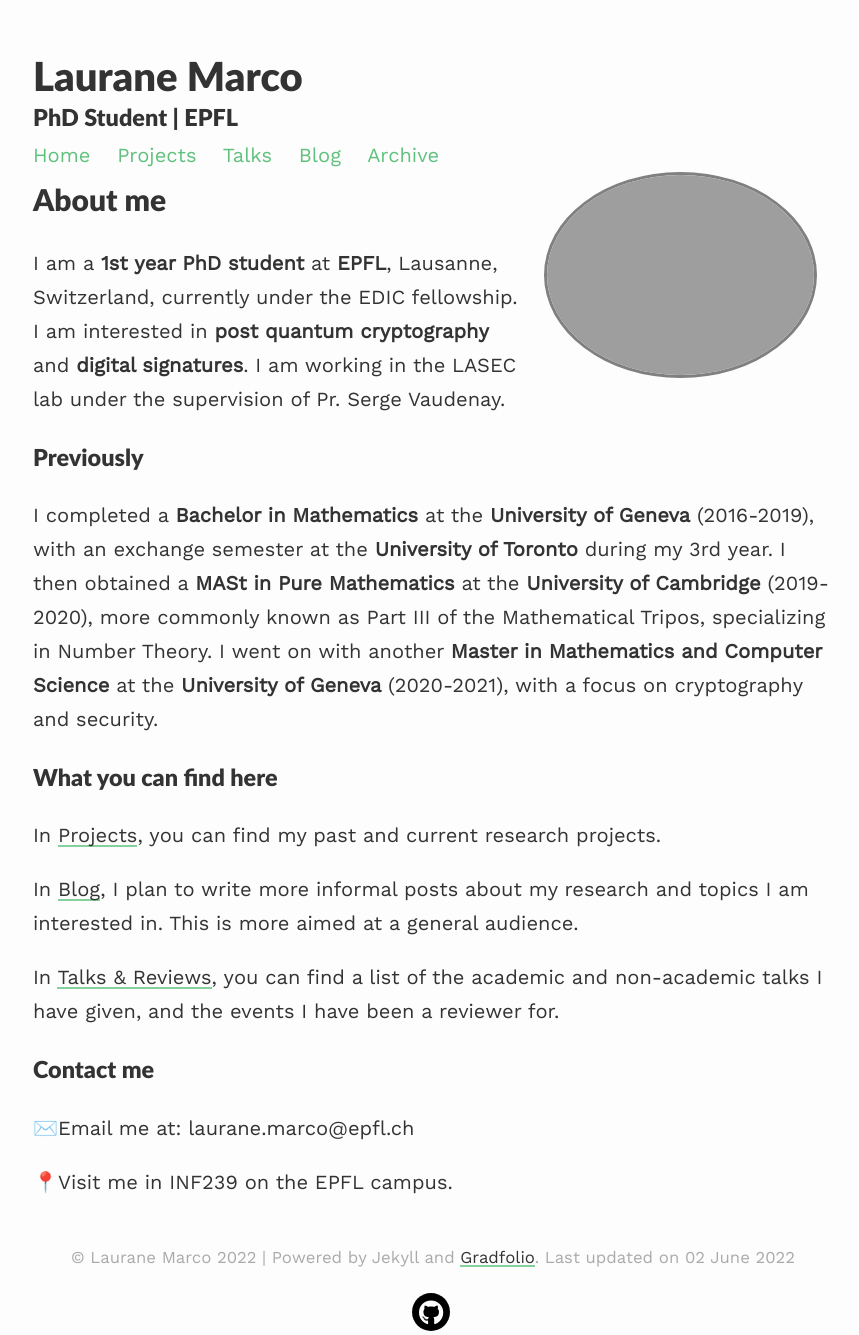
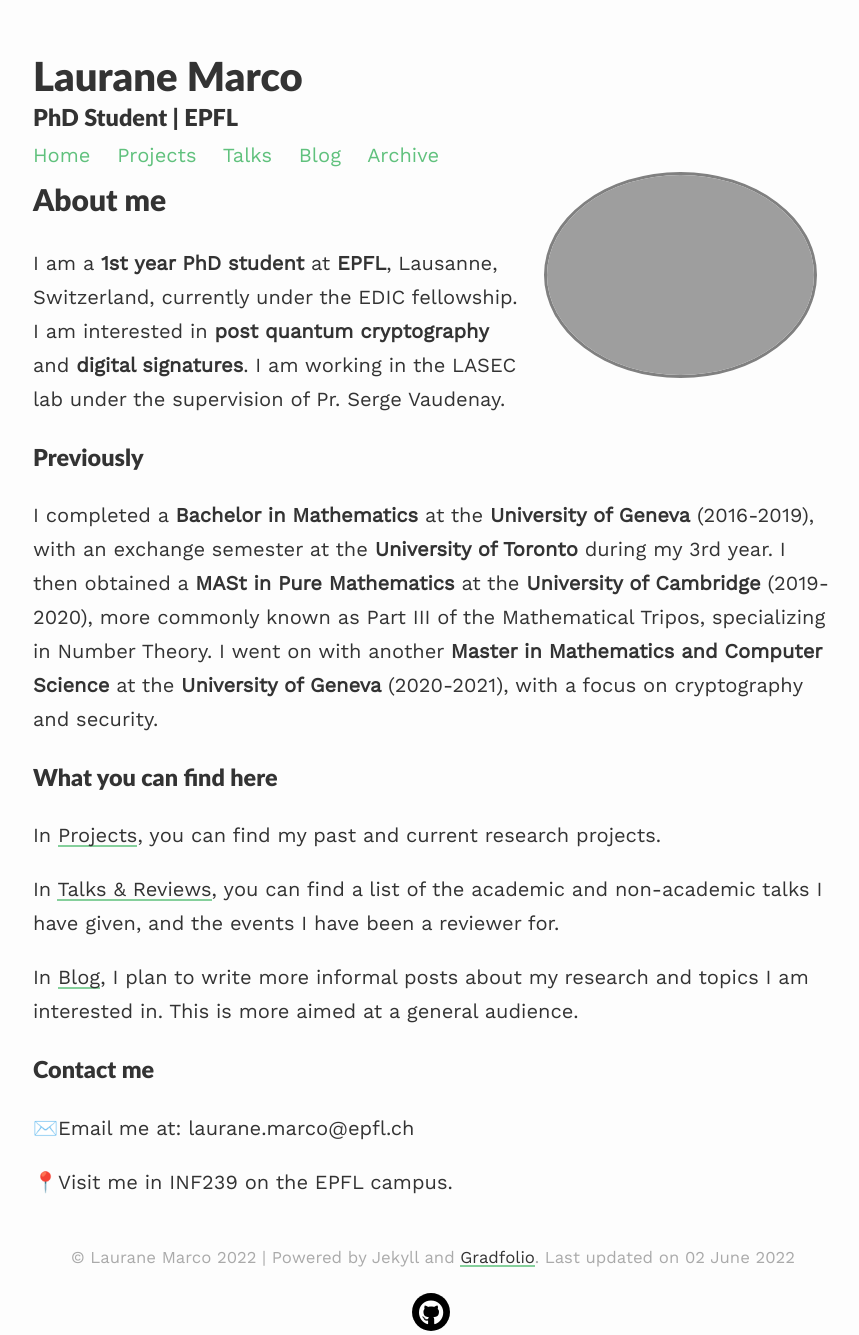
Before and after one commit to lauranemarco/lauranemarco.github.io, a Jekyll site: the page built from index.md, in a window 1280 px wide. Shown: the whole page, without its empty margins (207-1066 px from the left). Built offline with Jekyll 4.4.1, drawn with Linux system fonts in a browser that asks for light colours; nearby versions of some CDN libraries; our own code applies the rules of GitHub Pages for plain Markdown files.

```diff
--- a/index.md
+++ b/index.md
@@ -21,9 +21,9 @@ I went on with another **Master in Mathematics and Computer Science** at the **U
 ### What you can find here
 In [Projects](https://lauranemarco.github.io/projects/), you can find my past and current research projects.
 
+In [Talks & Reviews](https://lauranemarco.github.io/talksreviews), you can find a list of the academic and non-academic talks I have given, and the events I have been a reviewer for.
+
 In [Blog](https://lauranemarco.github.io/blog/), I plan to write more informal posts about my research and topics I am interested in. This is more aimed at a general audience.
-
-In [Talks & Reviews](https://lauranemarco.github.io/talksreviews), you can find a list of the academic and non-academic talks I have given, and the events I have been a reviewer for.
 
 ### Contact me
 ✉️Email me at: laurane.marco@epfl.ch
```
